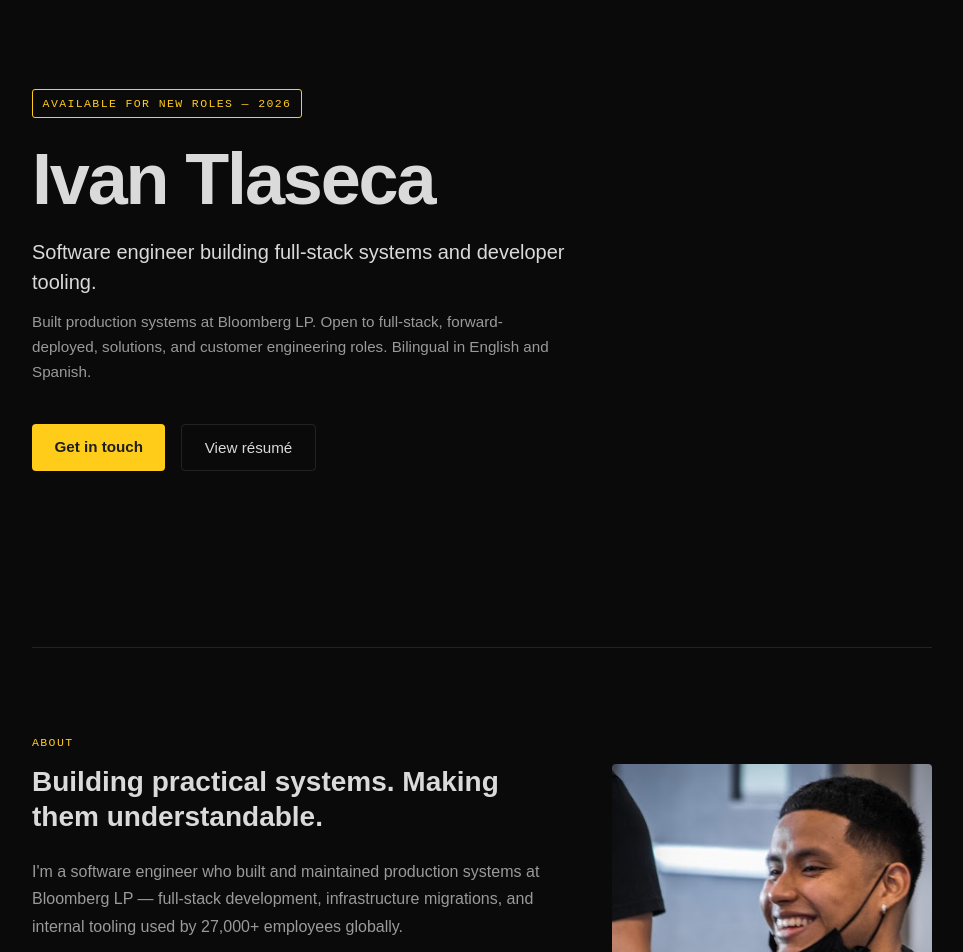
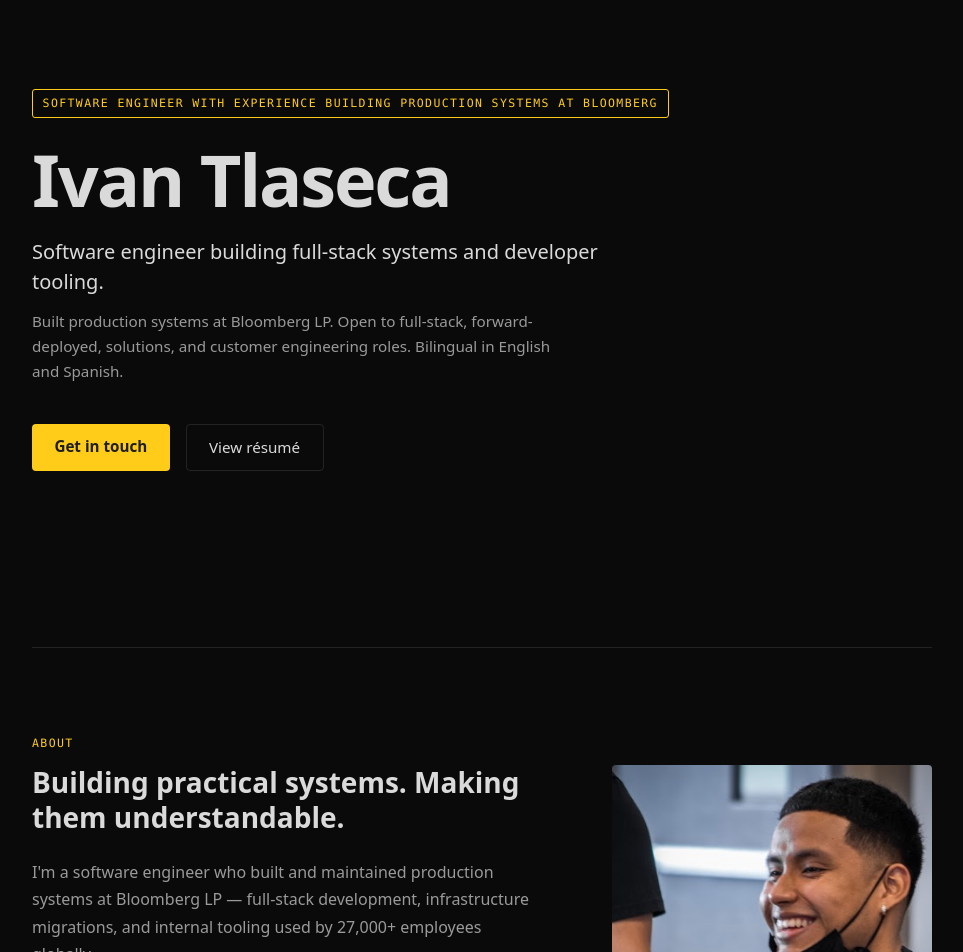
Before and after one commit to ivantlaseca/ivantlaseca.github.io, a Next.js app: page / in a window 1280 px wide. Shown: the part 148-1100 px from the top of the page, without its empty margins (158-1121 px from the left). Built offline with nearby package versions, Linux system fonts and the light colour scheme.

Commit message:
codex pass

```diff
--- a/src/app/components/About.jsx
+++ b/src/app/components/About.jsx
@@ -14,17 +14,17 @@ const About = () => {
         <div className="about-text">
           <h2>Building practical systems. Making them understandable.</h2>
           <p>
-            I'm a software engineer who built and maintained production systems at Bloomberg LP —
+            I&apos;m a software engineer who built and maintained production systems at Bloomberg LP —
             full-stack development, infrastructure migrations, and internal tooling used by 27,000+
             employees globally.
           </p>
           <p>
             I worked across teams to support infrastructure migrations and improve engineering
-            workflows. Outside of the technical work, I've mentored students and coached non-technical
+            workflows. Outside of the technical work, I&apos;ve mentored students and coached non-technical
             leaders — which shapes how I communicate and collaborate.
           </p>
           <p>
-            I'm looking for roles where I can build things that work, contribute across teams, and
+            I&apos;m looking for roles where I can build things that work, contribute across teams, and
             engage directly with the problems my work is solving. Particularly interested in full-stack,
             forward-deployed, solutions, and customer engineering positions.
           </p>
--- a/src/app/components/Contact.jsx
+++ b/src/app/components/Contact.jsx
@@ -9,10 +9,10 @@ const Contact = () => {
     return (
         <section className="contact-container" id="contact">
             <span className="section-label">Contact</span>
-            <h2>Let's talk</h2>
+            <h2>Let&apos;s talk</h2>
             <p>
-                If you're working on something interesting or want to discuss a role, reach out directly.
-                I'm open to conversations about full-stack, forward-deployed, solutions, and customer engineering positions.
+                If you&apos;re working on something interesting or want to discuss a role, reach out directly.
+                I&apos;m open to conversations about full-stack, forward-deployed, solutions, and customer engineering positions.
             </p>
             <div className="contact-links">
                 {/* FILL HERE: Replace with preferred email */}
--- a/src/app/components/Experience.jsx
+++ b/src/app/components/Experience.jsx
@@ -10,7 +10,7 @@ const Experience = () => {
     return (
         <section className="experience-container" id="experience">
             <span className="section-label">Experience</span>
-            <h2>Where I've worked</h2>
+            <h2>Where I&apos;ve worked</h2>
             <div className="experience-list">
                 {experienceData &&
                     experienceData.map((exp) => (
--- a/src/app/components/Hero.jsx
+++ b/src/app/components/Hero.jsx
@@ -2,13 +2,13 @@
 // CHECKLIST:
 // - Verify the resume file is at /public/Ivan Tlaseca Resume.pdf (note the space — matches Navbar link).
 // - The CTA points to #contact — confirm your Contact section has id="contact".
-// - "Available for new roles" tag is accurate — remove once you've accepted a position.
+// - Hero tag is intentionally not an employment-status message.
 
 const Hero = () => {
   return (
     <section className="hero-container" id="home">
       <div className="hero-tag">
-        <span>Available for new roles — 2026</span>
+        <span>Software engineer with experience building production systems at Bloomberg</span>
       </div>
       <div className="hero-text">
         <h1 className="hero-name">Ivan Tlaseca</h1>
--- a/src/app/globals.css
+++ b/src/app/globals.css
@@ -1,20 +1,6 @@
 /* globals.css */
 /* Revamped for 2026 portfolio refresh */
 /* Design direction: refined editorial minimalism — dark, typographic, direct. */
-
-/* ============================================================
-   FONTS
-   ============================================================
-   Import from Google Fonts in your layout.tsx or _document.tsx:
-
-   import { Syne, DM_Sans, IBM_Plex_Mono } from 'next/font/google'
-
-   Or add to <head> in layout.tsx:
-   <link href="https://fonts.googleapis.com/css2?family=Syne:wght@600;700;800&family=DM+Sans:wght@400;500&family=IBM+Plex+Mono:wght@400;500&display=swap" rel="stylesheet" />
-
-   Then update the font-family declarations below to match.
-   FILL HERE: If you prefer different fonts, swap the names.
-============================================================ */
 
 /* ============================================================
    RESET & BASE
@@ -36,10 +22,9 @@
   --color-accent: #FFCC1A;
   --color-accent-hover: #DADADB;
 
-  /* FILL HERE: Swap font names if you change the import above */
-  --font-display: 'Syne', sans-serif;
-  --font-body: 'DM Sans', sans-serif;
-  --font-mono: 'IBM Plex Mono', monospace;
+  --font-display: system-ui, -apple-system, BlinkMacSystemFont, "Segoe UI", sans-serif;
+  --font-body: system-ui, -apple-system, BlinkMacSystemFont, "Segoe UI", sans-serif;
+  --font-mono: "SFMono-Regular", Consolas, "Liberation Mono", monospace;
 
   --max-width: 900px;
   --section-padding: 5rem 0;
--- a/src/app/layout.tsx
+++ b/src/app/layout.tsx
@@ -1,5 +1,11 @@
 import Layout  from './components/Layout'
 import "./globals.css";
+
+export const metadata = {
+  title: "Ivan Tlaseca | Software Engineer",
+  description:
+    "Software engineer focused on full-stack systems, internal tools, developer workflows, and practical AI-assisted engineering.",
+};
 
 export default function RootLayout({
   children,
```
Also changed, not shown: src/app/pages/_app.js (deleted, +0 -12 lines), src/app/pages/_document.js (deleted, +0 -24 lines), 1 other file (tests, documents, lock files or other folders).
